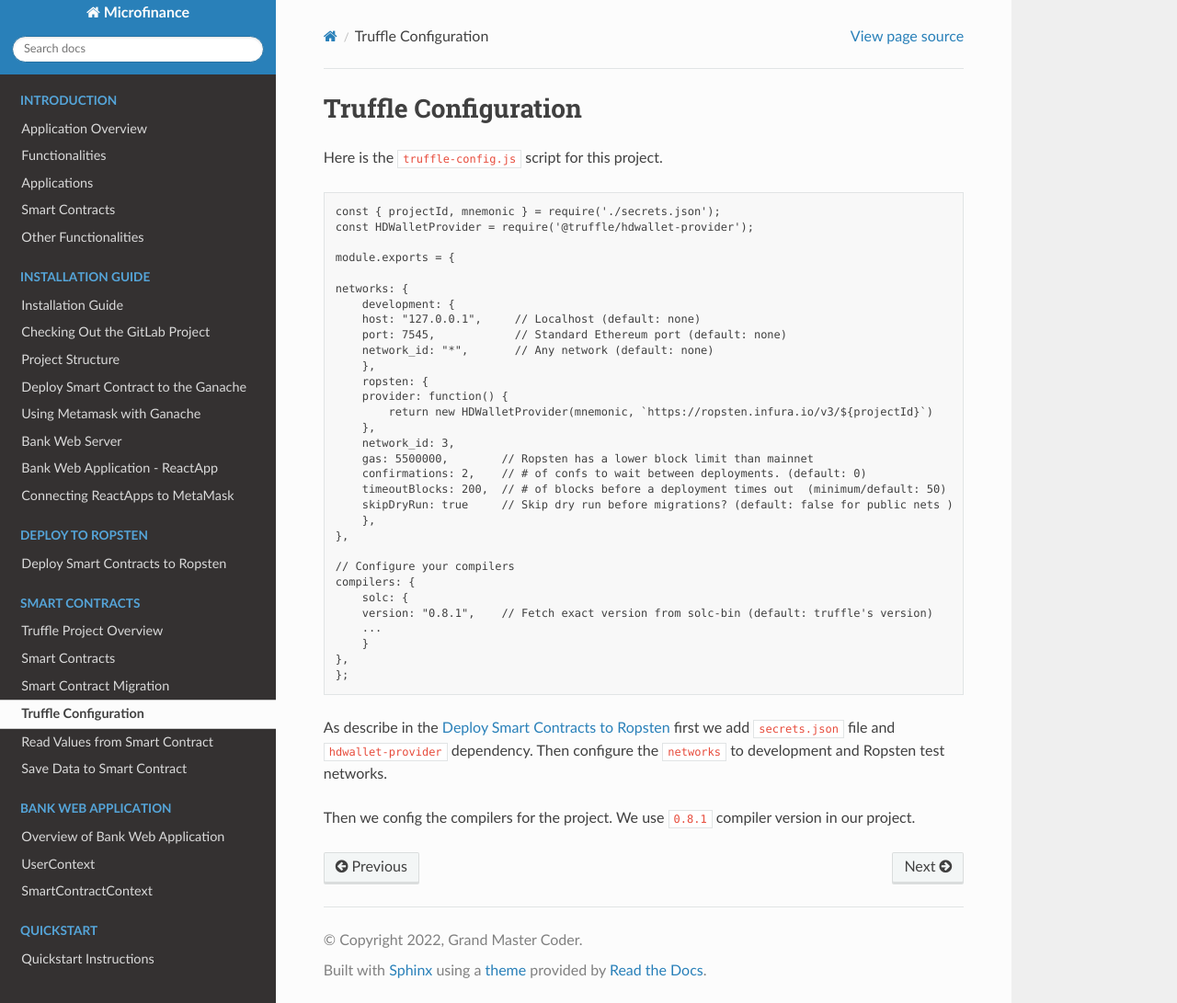
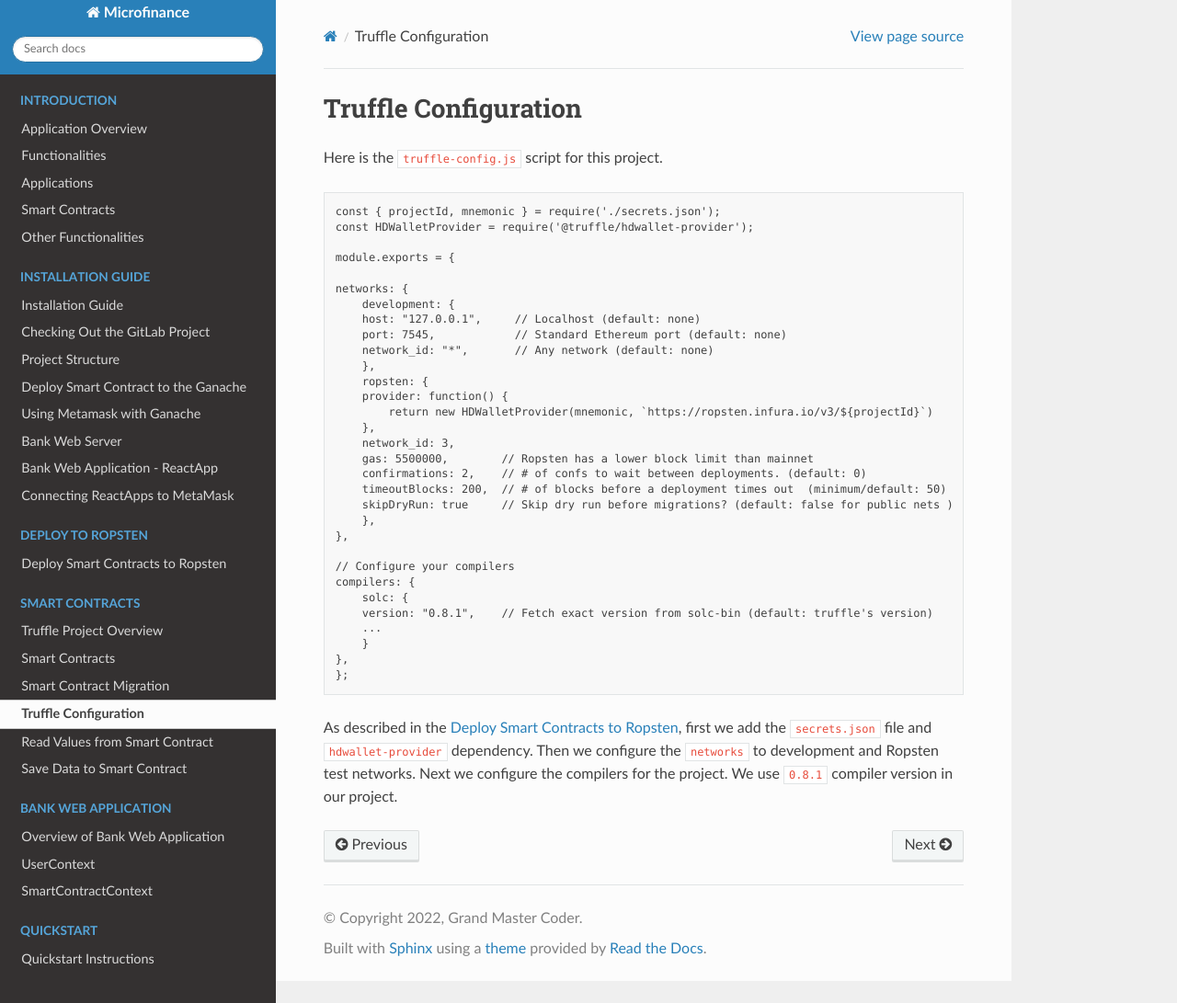
Before and after one commit to NivedithaKarthikeyan/LandregistryApp, a Sphinx documentation site: the page built from docs/source/blockchain/truffleConfig.rst, in a window 1280 px wide and 1091 px high. Shown: the whole window at 92% size. Built offline with Sphinx 7.4.7 and the Read the Docs theme 2.0.0, drawn with Linux system fonts in a browser that asks for light colours.

Commit message:
Update docs/source/blockchain/truffleConfig.rst

```diff
--- a/docs/source/blockchain/truffleConfig.rst
+++ b/docs/source/blockchain/truffleConfig.rst
@@ -35,7 +35,6 @@ Here is the ``truffle-config.js`` script for this project. ::
     },
     };
 
-As describe in the :ref:`deploy-to-ropsten` first we add ``secrets.json`` file and ``hdwallet-provider`` dependency.
-Then configure the ``networks`` to development and Ropsten test networks.
-
-Then we config the compilers for the project. We use ``0.8.1`` compiler version in our project.
+As described in the :ref:`deploy-to-ropsten`, first we add the ``secrets.json`` file and ``hdwallet-provider`` dependency.
+Then we configure the ``networks`` to development and Ropsten test networks.
+Next we configure the compilers for the project. We use ``0.8.1`` compiler version in our project.
```
